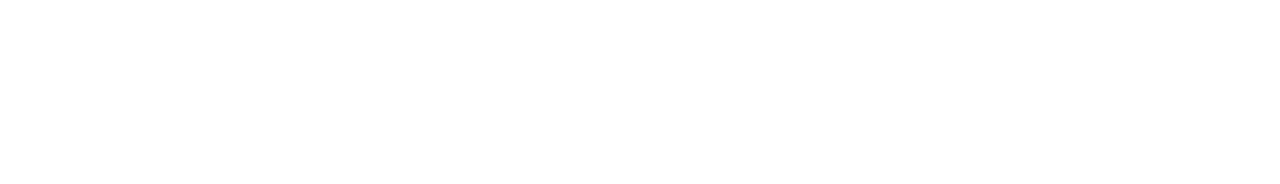
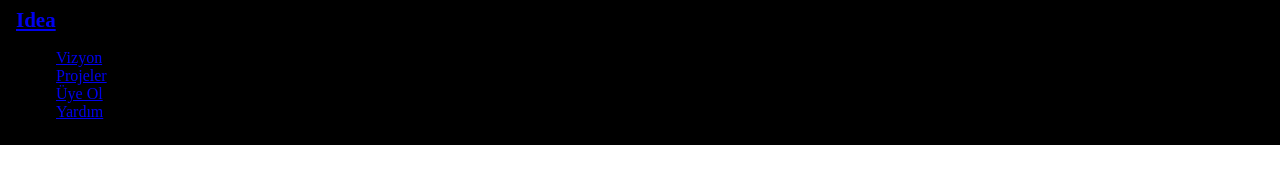
Before and after one commit to omerapaydin/todomyapp, a plain HTML site: page src/index.html in a window 1280 px wide. Drawn offline with Linux system fonts and the light colour scheme.

Commit message:
Nav-bar başlangıç

```diff
--- a/src/index.html
+++ b/src/index.html
@@ -5,6 +5,34 @@
     <meta http-equiv="X-UA-Compatible" content="IE=edge" />
     <meta name="viewport" content="width=device-width, initial-scale=1.0" />
     <title>Document</title>
+    <style>
+      * {
+        box-sizing: border-box;
+      }
+      body {
+        margin: 0;
+      }
+      .header_main {
+        background-color: black;
+        padding: 8px 16px;
+      }
+      .icon {
+        font-weight: bold;
+        font-size: 21px;
+      }
+    </style>
   </head>
-  <body></body>
+  <body>
+    <section class="header_main">
+      <a class="icon" href="#">Idea</a>
+      <nav class="link">
+        <ul class="link_">
+          <li class="link__"><a href="#">Vizyon</a></li>
+          <li class="link__"><a href="#">Projeler</a></li>
+          <li class="link_"><a href="#">Üye Ol</a></li>
+          <li class="link_"><a href="#">Yardım</a></li>
+        </ul>
+      </nav>
+    </section>
+  </body>
 </html>
```
